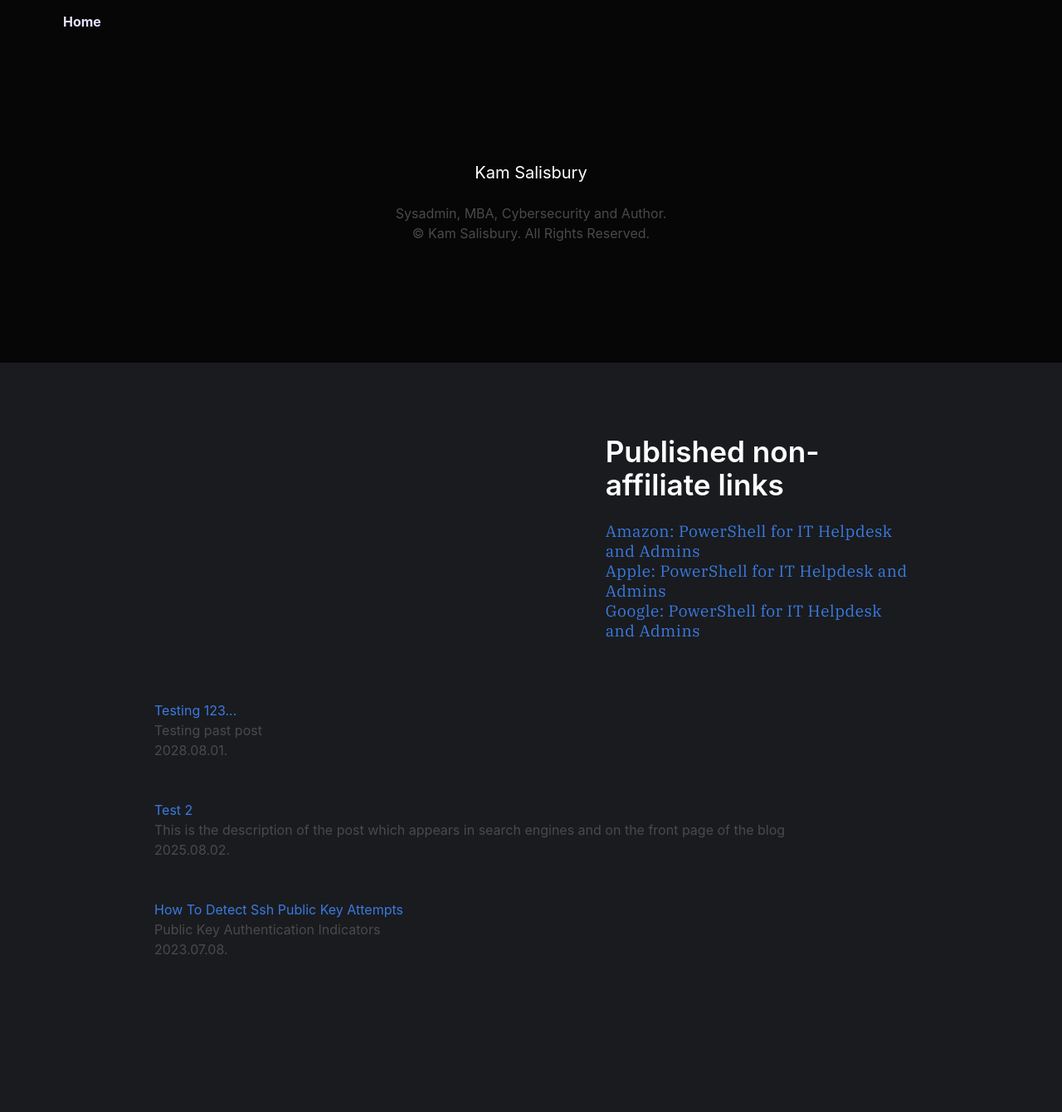
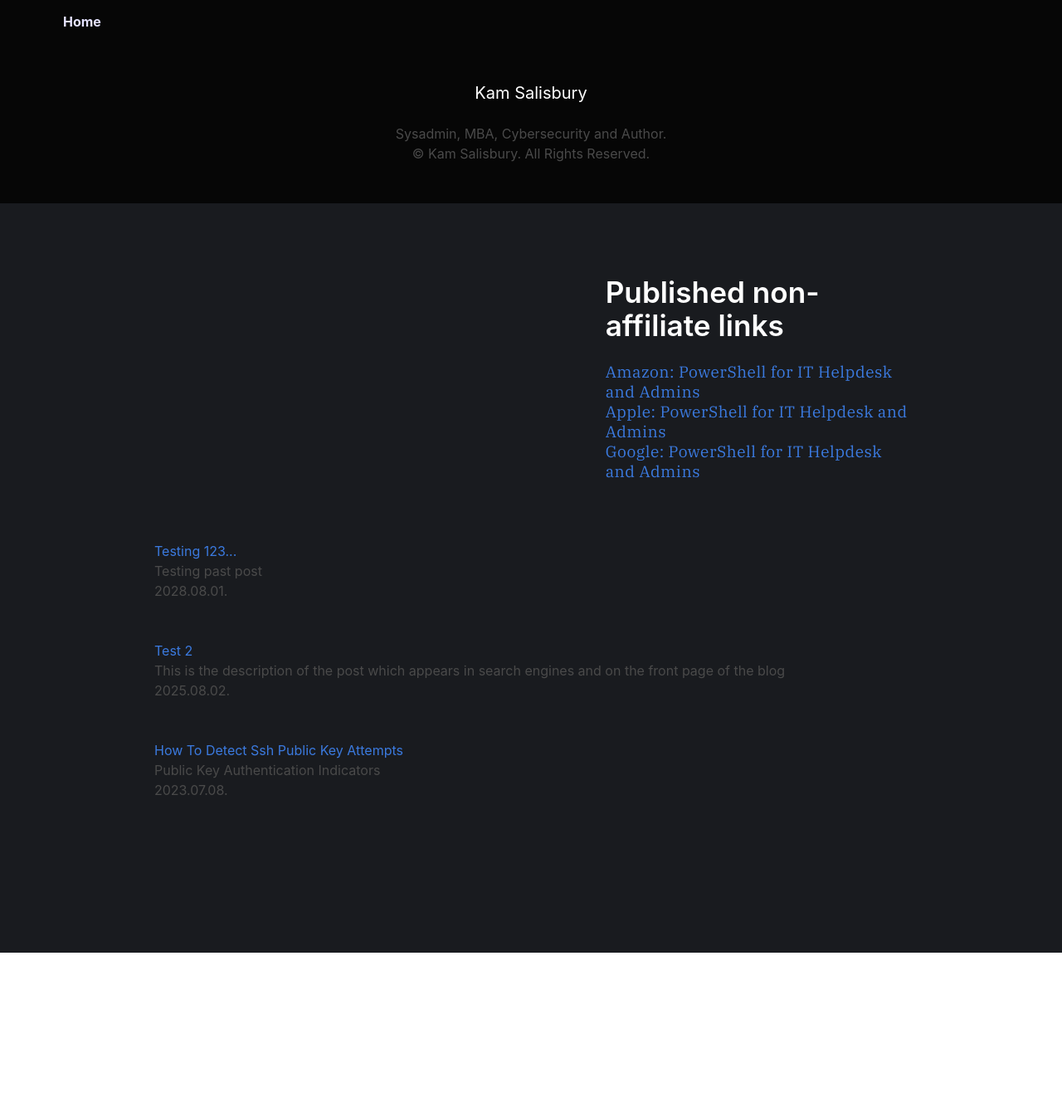
Before and after one commit to kamsalisbury/kamsalisbury.github.io, a Jekyll site: the page built from index.html, in a window 1280 px wide. Shown: the whole page at 83% size. Built offline with Jekyll 4.4.1, drawn with Linux system fonts in a browser that asks for light colours; nearby versions of some CDN libraries; the list of posts is cut into pages by our own code; after the commit the page ends 1148 px from its top, so only the background shows below that.

Commit message:
Try hero small with navbar

```diff
--- a/_layouts/default.html
+++ b/_layouts/default.html
@@ -10,7 +10,7 @@
 
     <!-- Adapted https://github.com/BulmaTemplates/bulma-templates/blob/master/templates/ghost-blog.html to GitHub Pages -->
 
-    <section class="hero is-medium">
+    <section class="hero is-small-with-navbar">
         <div class="hero-head">
             <div class="container">
                 <nav class="navbar" role="navigation" aria-label="main navigation">
```
